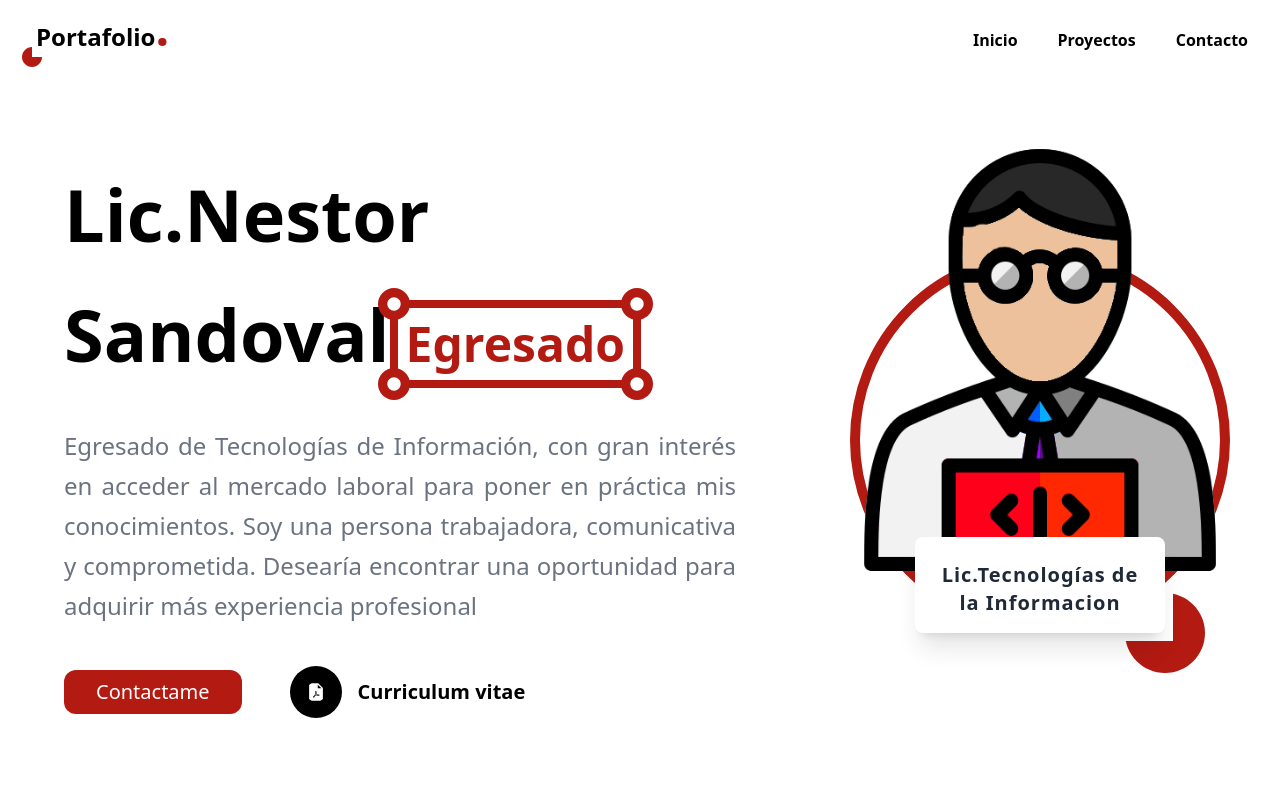
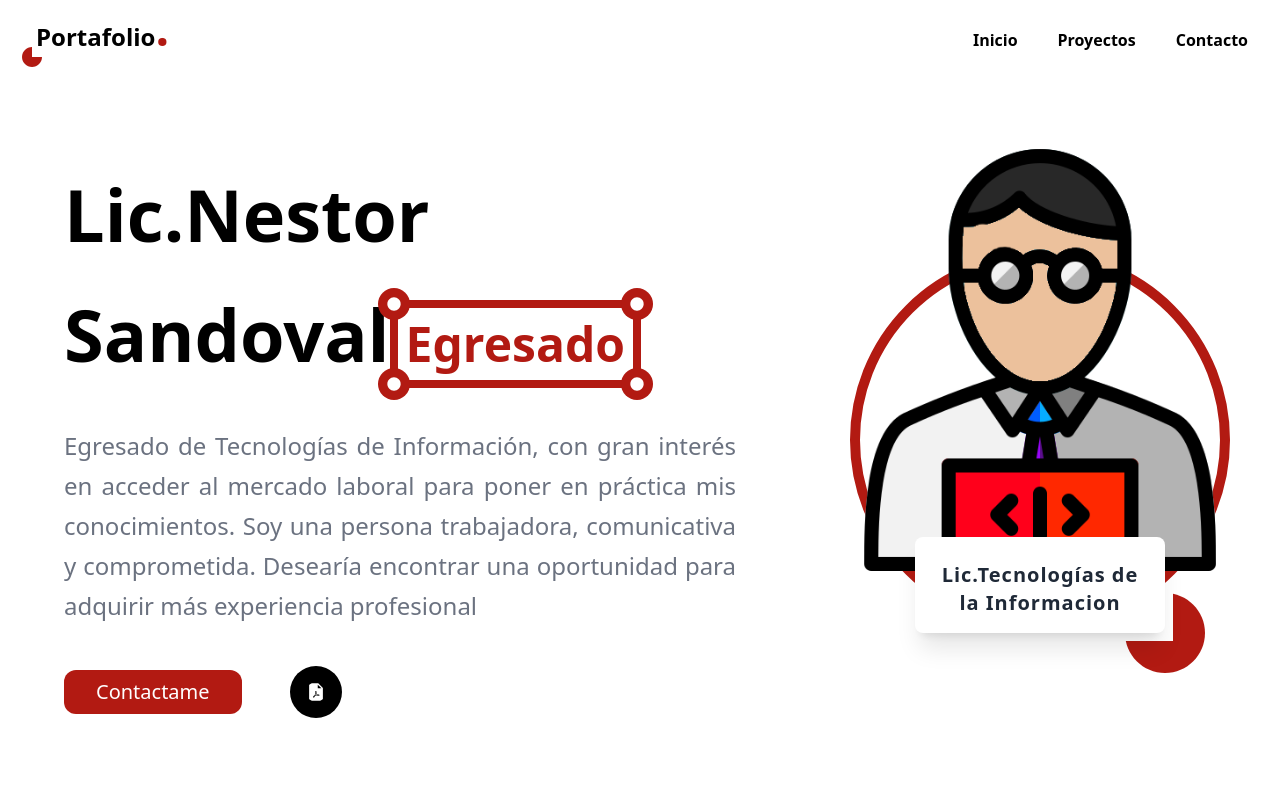
Before and after one commit to NestorSandoval/Portafolio-SandovalNestor, a React (Vite) app: page / in a window 1280 px wide. Shown: the top 800 px of the page. Built offline with nearby package versions, Linux system fonts and the light colour scheme.

Commit message:
remove cv

```diff
--- a/src/components/Hero.jsx
+++ b/src/components/Hero.jsx
@@ -2,7 +2,6 @@ import "animate.css";
 
 import { RiCheckboxBlankCircleFill, RiPlayFill } from "react-icons/ri";
 import { AiFillFilePdf } from "react-icons/ai";
-
 
 const Hero = () => {
   return (
@@ -32,9 +31,13 @@ const Hero = () => {
             </button>
             <button className="w-full md:w-auto flex items-center justify-start text-left gap-4 py-2 px-8 rounded-xl text-xl">
               <AiFillFilePdf className="bg-black text-white p-4 rounded-full box-content" />{" "}
-              <a href="/CV Sandoval Nestor.pdf" download className="font-bold text-black">
-              Curriculum vitae
-              </a>
+              {/*     <a
+                href="/CV Sandoval Nestor.pdf"
+                download
+                className="font-bold text-black"
+              >
+                Curriculum vitae
+  </a> */}
             </button>
           </div>
         </div>
```
